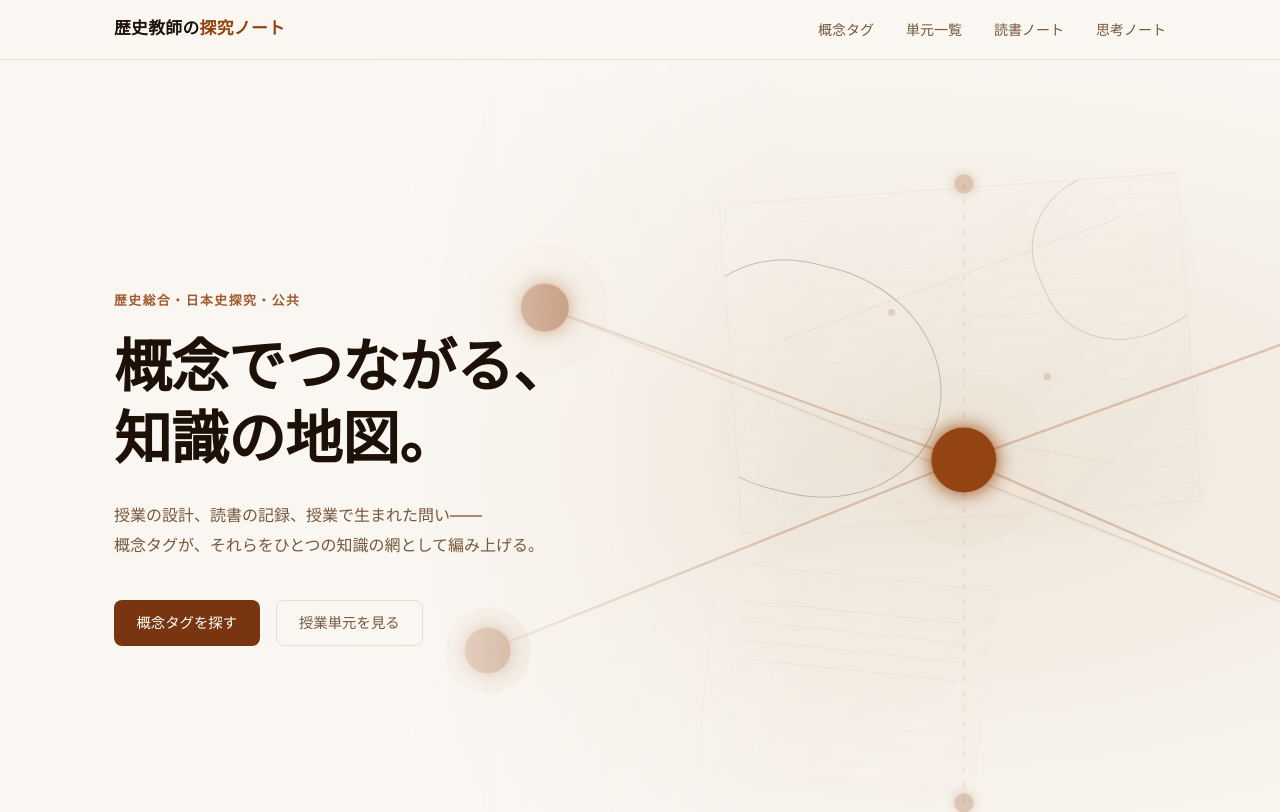
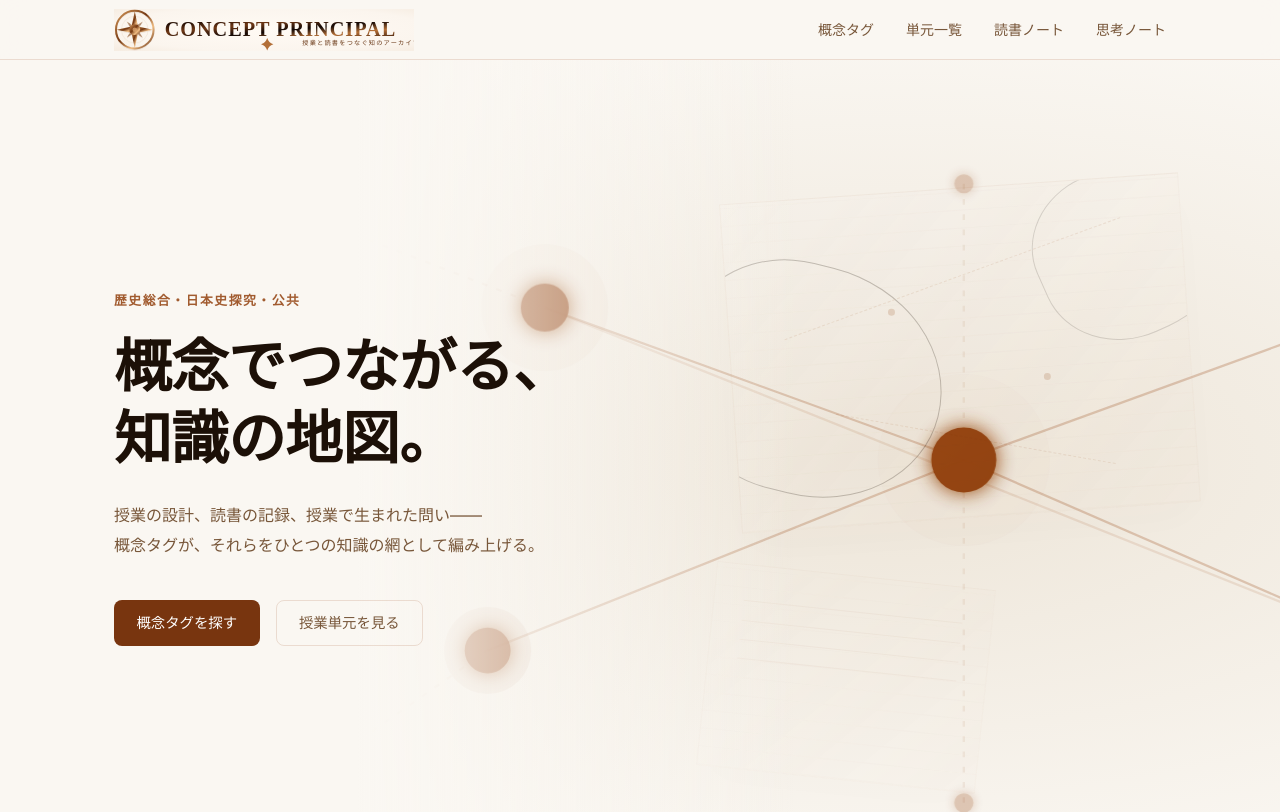
Before and after one commit to nabe-san/claude-kyoiku, an Astro site in the folder 歴史HP/: page / in a window 1280 px wide. Shown: the top 812 px of the page. Built offline with nearby package versions, Linux system fonts and the light colour scheme; Astro itself is replaced by a stand-in of ours.

Commit message:
ロゴ変更

```diff
--- a/歴史HP/src/layouts/BaseLayout.astro
+++ b/歴史HP/src/layouts/BaseLayout.astro
@@ -28,7 +28,9 @@ const { title, description = '歴史教師の探究ノート — 歴史総合・
 <body>
   <nav class="site-nav">
     <div class="container">
-      <a href="/" class="nav-logo">歴史教師の<span>探究ノート</span></a>
+      <a href="/" class="nav-logo" aria-label="ホームへ戻る">
+        <img src="/brand-logo.svg" alt="Concept Principal 授業と読書をつなぐ知のアーカイブ" />
+      </a>
       <ul class="nav-links">
         <li><a href="/concepts/">概念タグ</a></li>
         <li><a href="/units/">単元一覧</a></li>
--- a/歴史HP/src/styles/global.css
+++ b/歴史HP/src/styles/global.css
@@ -299,14 +299,19 @@ a:hover { color: var(--accent); }
 }
 
 .nav-logo {
-  font-family: "Noto Serif JP", serif;
-  font-size: 1.05rem;
-  font-weight: 700;
+  display: inline-flex;
+  align-items: center;
+  flex: 0 0 auto;
+  width: min(430px, 56vw);
+  height: 48px;
   color: var(--text);
-  letter-spacing: 0.02em;
 }
-.nav-logo span {
-  color: var(--primary);
+.nav-logo img {
+  display: block;
+  width: 100%;
+  height: 42px;
+  object-fit: contain;
+  object-position: left center;
 }
 
 .nav-links {
```
Also changed, not shown: 歴史HP/public/brand-logo.svg (added).
